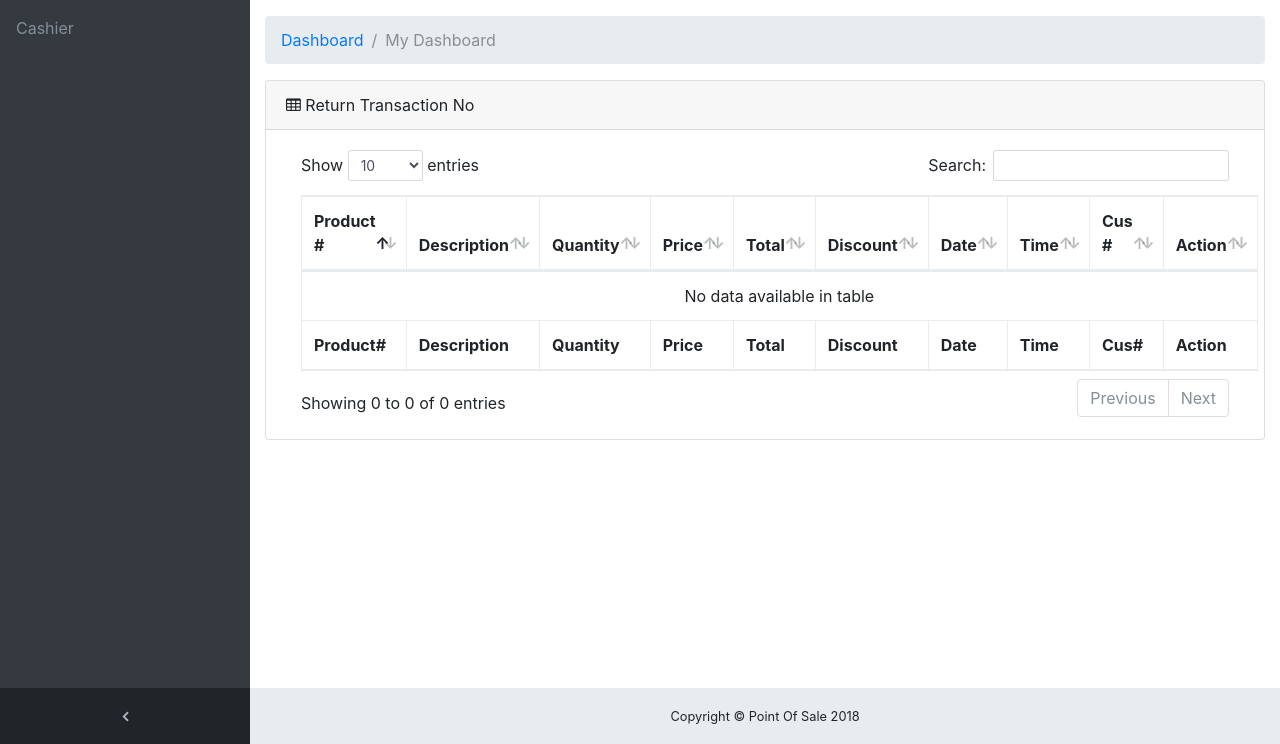
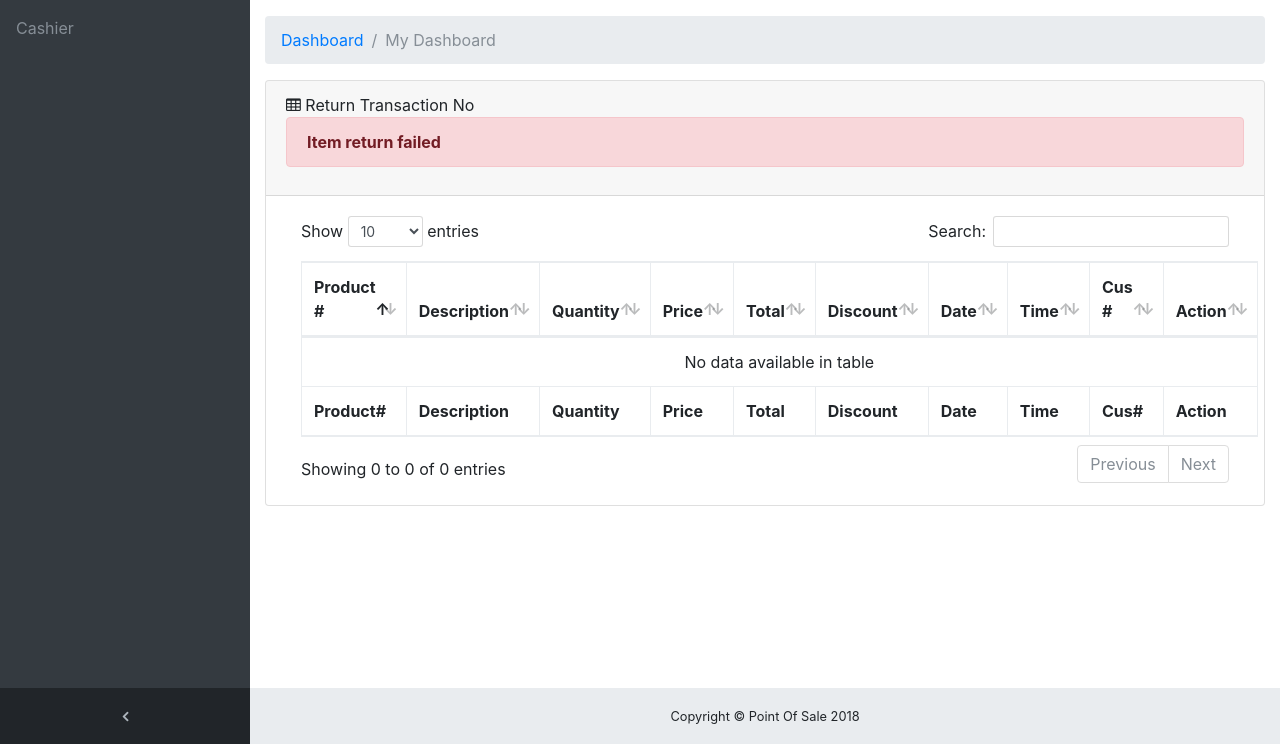
Before and after one commit to ngangavic/www.pos.com, a PHP site: page /transaction/return.php?message=returnf in a window 1280 px wide. Shown: the part 56-800 px from the top of the page. Run offline with PHP 8.4, Linux system fonts and the light colour scheme; a user stored in the database is signed in; data comes from the database, SQL or seed files in the repository; data that the repository does not hold is empty.

Commit message:
return prod

```diff
--- a/transaction/return.php
+++ b/transaction/return.php
@@ -1,25 +1,24 @@
 <?php
 session_start();
-if (!isset($_SESSION['name'])&&!isset($_SESSION['employeeId'])&&!isset($_SESSION['category']))
-	{
+if (!isset($_SESSION['name']) && !isset($_SESSION['employeeId']) && !isset($_SESSION['category'])) {
     header('location:../index.php');
     exit;
 }
 
 
 ?>
-<?php $get_trans=$_GET['transaction'];?>
-<?php include("../includes/connection.php");?>
+<?php $get_trans = $_GET['transaction']; ?>
+<?php include("../includes/connection.php"); ?>
 <!DOCTYPE html>
 <html lang="en">
 
 <head>
-  <?php include "../includes/header-scripts.php";?>
+    <?php include "../includes/header-scripts.php"; ?>
 </head>
 
 <body class="fixed-nav sticky-footer bg-dark" id="page-top">
 <!-- Navigation-->
-  <?php include "../navigation.php";?>
+<?php include "../navigation.php"; ?>
 
 <div class="content-wrapper">
     <div class="container-fluid">
@@ -36,15 +35,28 @@ if (!isset($_SESSION['name'])&&!isset($_SESSION['employeeId'])&&!isset($_SESSION
         <!-- Example DataTables Card-->
         <div class="card mb-3">
             <div class="card-header">
-          <i class="fa fa-table"></i> Return Transaction No <?php echo $get_trans;?>
-
+                <i class="fa fa-table"></i> Return Transaction No <?php echo $get_trans; ?>
+                <?php
+                if (isset($_GET['message'])) {
+                    if ($_GET['message'] == 'returns') {
+                        ?>
+                        <div class="alert alert-success">
+                            <strong>Item returned successfully</strong>
+                        </div>
+                    <?php } elseif ($_GET['message'] == 'returnf') {
+                        ?>
+                        <div class="alert alert-danger">
+                            <strong>Item return failed</strong>
+                        </div>
+                    <?php }
+                } ?>
             </div>
             <div class="card-body">
                 <div class="table-responsive">
                     <table class="table table-bordered" id="dataTable" width="100%" cellspacing="0">
                         <thead>
                         <tr>
-				  <th>Product  #</th>
+                            <th>Product #</th>
                             <th>Description</th>
                             <th>Quantity</th>
                             <th>Price</th>
@@ -71,8 +83,8 @@ if (!isset($_SESSION['name'])&&!isset($_SESSION['employeeId'])&&!isset($_SESSION
                         </tr>
                         </tfoot>
                         <?php
-$selectProd=mysqli_query($link,"SELECT * FROM tbl_product_his WHERE transactionNo='$get_trans' ")or die (mysqli_error());
-while($row=mysqli_fetch_array($selectProd)){
+                        $selectProd = mysqli_query($link, "SELECT * FROM tbl_product_his WHERE transactionNo='$get_trans' ") or die (mysqli_error());
+                        while ($row = mysqli_fetch_array($selectProd)) {
                             ?>
                             <tbody>
                             <tr>
@@ -90,21 +102,30 @@ while($row=mysqli_fetch_array($selectProd)){
                                     <!--<a data-toggle="modal" data-target="#editModal" href="edit-product.php" class="btn btn-success">Return</a>-->
 
                                     <form action="action.php" method="post">
-				  <input name="transactionNo" type="hidden" class="form-control" value="<?php echo $row['transactionNo'];?>" >
-				  	<input name="productCode" type="hidden" class="form-control" value="<?php echo $row['productCode'];?>" >
-				  	<input name="description" type="hidden" class="form-control" value="<?php echo $row['description']; ?>" >
-				  	<input name="quantity" type="hidden" class="form-control" value="<?php echo $row['quantity']; ?>" >
-				  	<input name="cost" type="hidden" class="form-control" value="<?php echo $row['cost']; ?>" >
-				  	<input name="salesValue" type="hidden" class="form-control" value="<?php echo $row['salesValue']; ?>" >
-				  	<input name="discount" type="hidden" class="form-control" value="<?php echo $row['discount']; ?>" >
-				  	<input name="customerCode" type="hidden" class="form-control" value="<?php echo $row['customerCode']; ?>" >
+                                        <input name="transactionNo" type="hidden" class="form-control"
+                                               value="<?php echo $row['transactionNo']; ?>">
+                                        <input name="productCode" type="hidden" class="form-control"
+                                               value="<?php echo $row['productCode']; ?>">
+                                        <input name="description" type="hidden" class="form-control"
+                                               value="<?php echo $row['description']; ?>">
+                                        <input name="quantity" type="hidden" class="form-control"
+                                               value="<?php echo $row['quantity']; ?>">
+                                        <input name="cost" type="hidden" class="form-control"
+                                               value="<?php echo $row['cost']; ?>">
+                                        <input name="salesValue" type="hidden" class="form-control"
+                                               value="<?php echo $row['salesValue']; ?>">
+                                        <input name="discount" type="hidden" class="form-control"
+                                               value="<?php echo $row['discount']; ?>">
+                                        <input name="customerCode" type="hidden" class="form-control"
+                                               value="<?php echo $row['customerCode']; ?>">
                                         <div class="btn-group">
                                             <a href="index.php" class="btn btn-warning">Back</a>
                                             <button name="return" class="btn btn-success">Return</button>
                                         </div>
 
                                     </form>
-				  <!--<a href="action.php?delete=<?php //echo $row['productCode'];?>" class="btn btn-success">Return</a>-->
+                                    <!--<a href="action.php?delete=<?php //echo $row['productCode'];
+                                    ?>" class="btn btn-success">Return</a>-->
                                     <!--<button class="btn btn-danger">Delete</button>-->
 
                                 </td>
@@ -120,14 +141,14 @@ while($row=mysqli_fetch_array($selectProd)){
     </div>
     <!-- /.container-fluid-->
     <!-- /.content-wrapper-->
-    <?php include"../includes/footer.php"; ?>
+    <?php include "../includes/footer.php"; ?>
     <!-- Scroll to Top Button-->
     <a class="scroll-to-top rounded" href="#page-top">
         <i class="fa fa-angle-up"></i>
     </a>
     <!-- Logout Modal-->
-    <?php include"../logout-modal.php";?>
-    <?php include"../includes/footer-scripts.php"?>
+    <?php include "../logout-modal.php"; ?>
+    <?php include "../includes/footer-scripts.php" ?>
 </div>
 </body>
 
```
Also changed, not shown: transaction/action.php (+8 -5 lines). Lines whose indentation alone changed are shown as unchanged.
